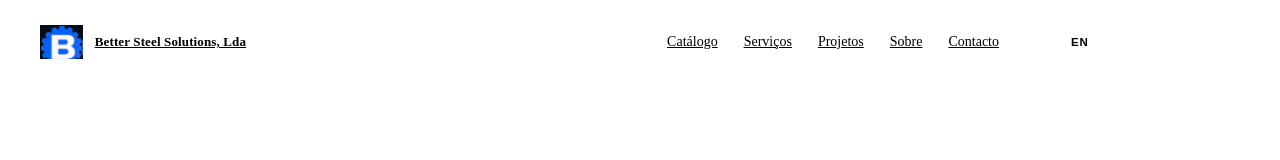
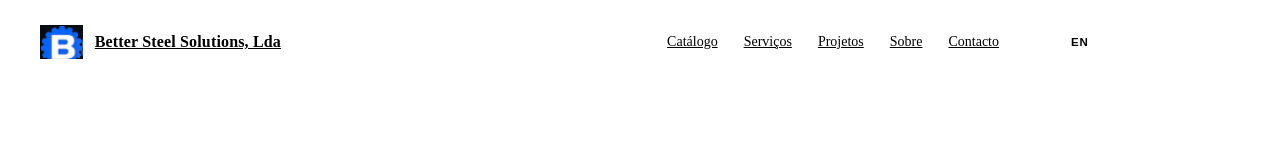
Before and after one commit to kennydasilva/BssMoz_website, a React (Vite) app: page / in a window 1280 px wide. Shown: the top 160 px of the page. Built offline with nearby package versions, Linux system fonts and the light colour scheme; the HTML template or start-up script is replaced by a standard one.

Commit message:
fix: enlarge the navbar wordmark for legibility
'Better Steel Solutions, Lda' was 13px/600 weight next to the logo and
hard to read. Bumped to 16px/700 and raised the breakpoint that hides
it on narrow screens so it doesn't crowd the nav.

```diff
--- a/src/components/Header/Header.module.css
+++ b/src/components/Header/Header.module.css
@@ -30,8 +30,8 @@
 
 .wordmark {
   font-family: var(--font-display);
-  font-size: 13px;
-  font-weight: 600;
+  font-size: 16px;
+  font-weight: 700;
   letter-spacing: 0.01em;
   color: var(--color-brand);
   white-space: nowrap;
@@ -93,7 +93,7 @@
   background: var(--color-brand-hover);
 }
 
-@media (max-width: 640px) {
+@media (max-width: 760px) {
   .wordmark {
     display: none;
   }
```
